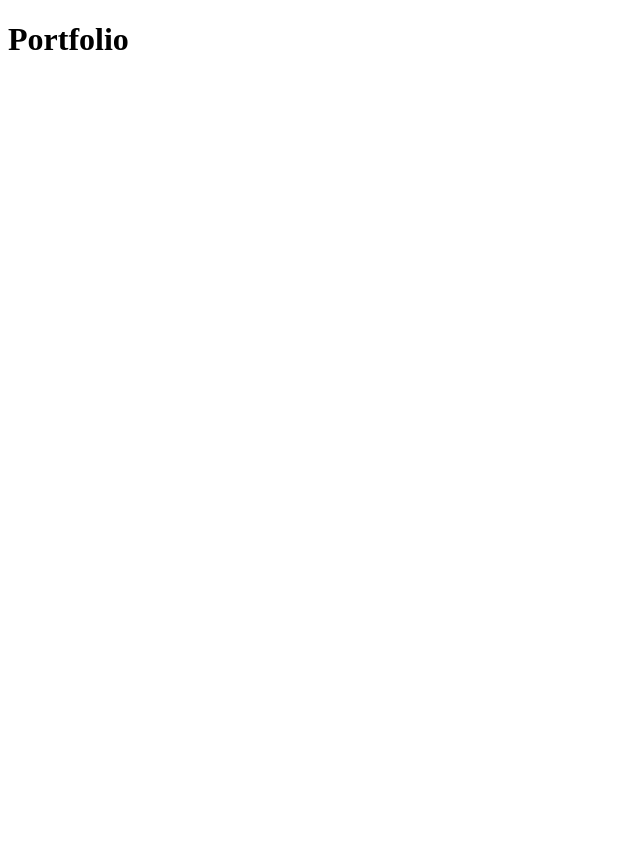
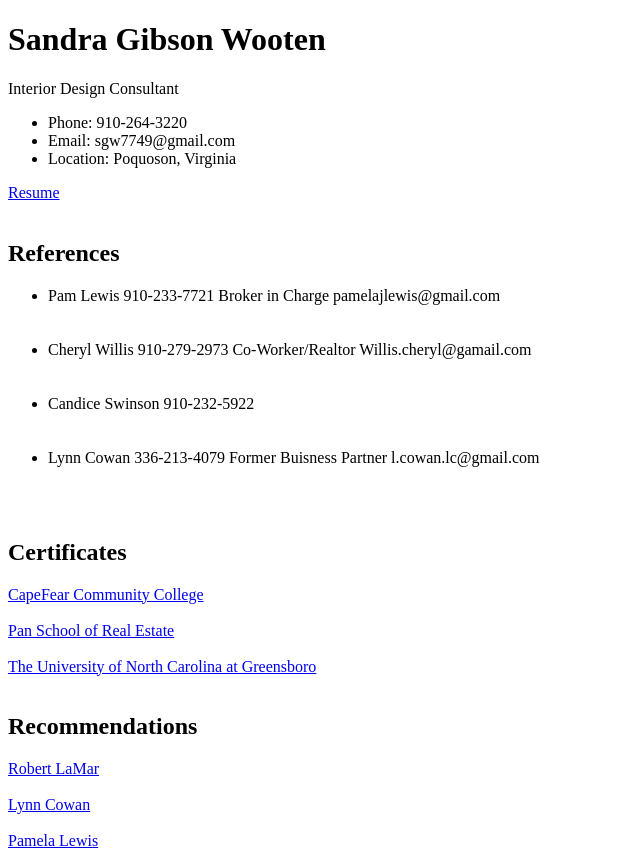
Before and after one commit to shawnway210/Sandra-Gibson, a plain HTML site: page index.html in a window 1280 px wide. Shown: the whole page, without its empty margins (0-640 px from the left). Before the commit the page ends 800 px from the top, so only its background shows below. Drawn offline with Linux system fonts and the light colour scheme.

Commit message:
added content

```diff
--- a/index.html
+++ b/index.html
@@ -1,9 +1,42 @@
 <!DOCTYPE html>
 <html lang="en">
     <head>
-        <title>Sandra Gibson Woooten</title>
+        <title>Sandra Gibson Woooten Portfolio</title>
     </head>
     <body>
-        <h1>Portfolio</h1>
+        <h1>Sandra Gibson Wooten</h1>
+        <p>Interior Design Consultant</p>
+        <ul>
+           <li>Phone: 910-264-3220</li>
+           <li>Email: sgw7749@gmail.com</li>
+           <li>Location: Poquoson, Virginia</li>
+        </ul>
+        <a href="https://github.com/shawnway210/Sandra-Gibson-Wooten-Portfolio/blob/main/Scan%2047.jpeg?raw=true">Resume</a>
+        <br></br>
+        <h2>References</h2>
+        <ul>
+            <li>Pam Lewis  910-233-7721 Broker in Charge  pamelajlewis@gmail.com</li>
+            <br></br>
+            <li>Cheryl Willis  910-279-2973 Co-Worker/Realtor  Willis.cheryl@gamail.com</li>
+            <br></br>
+            <li>Candice Swinson 910-232-5922</li>
+            <br></br>
+            <li>Lynn Cowan 336-213-4079  Former Buisness Partner  l.cowan.lc@gmail.com</li>
+        </ul>
+        <br></br>
+        <h2>Certificates</h2>
+        <a href="https://github.com/shawnway210/Sandra-Gibson-Wooten-Portfolio/blob/main/Scan%2050.jpeg?raw=true">CapeFear Community College</a>
+        <br></br>
+        <a href="https://github.com/shawnway210/Sandra-Gibson-Wooten-Portfolio/blob/main/Scan%2049.jpeg?raw=true">Pan School of Real Estate</a>
+        <br></br>
+        <a href="https://github.com/shawnway210/Sandra-Gibson-Wooten-Portfolio/blob/main/Scan%2048.jpeg?raw=true">The University of North Carolina at Greensboro</a>
+        <br></br>
+        <h2>Recommendations</h2>
+        <a href="https://github.com/shawnway210/Sandra-Gibson-Wooten-Portfolio/blob/main/Scan%2046.jpeg?raw=true">Robert LaMar</a>
+        <br></br>
+        <a href="https://github.com/shawnway210/Sandra-Gibson-Wooten-Portfolio/blob/main/Scan%2045.jpeg?raw=true">Lynn Cowan</a>
+        <br></br>
+        <a href="https://github.com/shawnway210/Sandra-Gibson-Wooten-Portfolio/blob/main/Scan%2044.jpeg?raw=true">Pamela Lewis</a>
+
     </body>
 </html>
```
